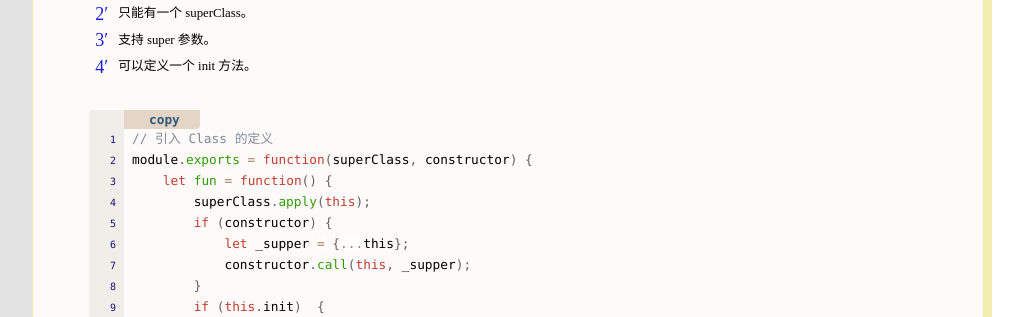
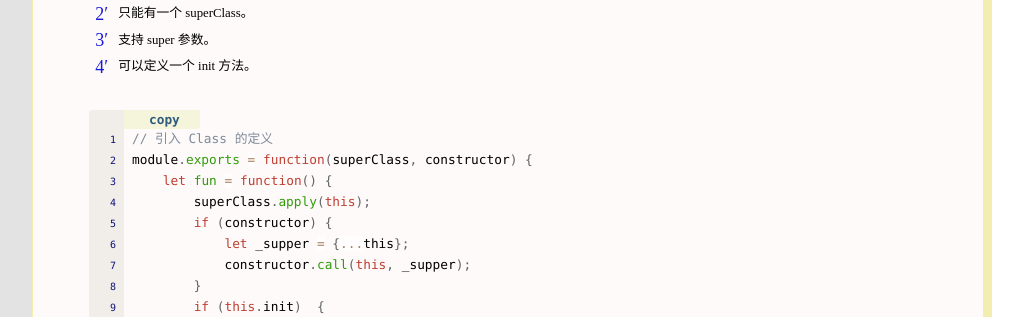
Before and after one commit to lalinking/lalinking.github.io, a PHP site: page /page/web/js_class.md.html in a window 1280 px wide, with the pointer over the restyled element. Shown: the part 211-528 px from the top of the page, without its empty margins (185-1208 px from the left). Run offline with PHP 8.4, Linux system fonts and the light colour scheme.

Commit message:
优化样式

```diff
--- a/resource/md.css
+++ b/resource/md.css
@@ -77,6 +77,10 @@
     cursor: default;
 }
 
+.marked-panel pre code div:not(:first-child):hover {
+	background-color: beige;
+}
+
 .marked-panel ol, .marked-panel ul {
     counter-reset: sectioncounter;
     padding: 0.3em 1.5em;
```
